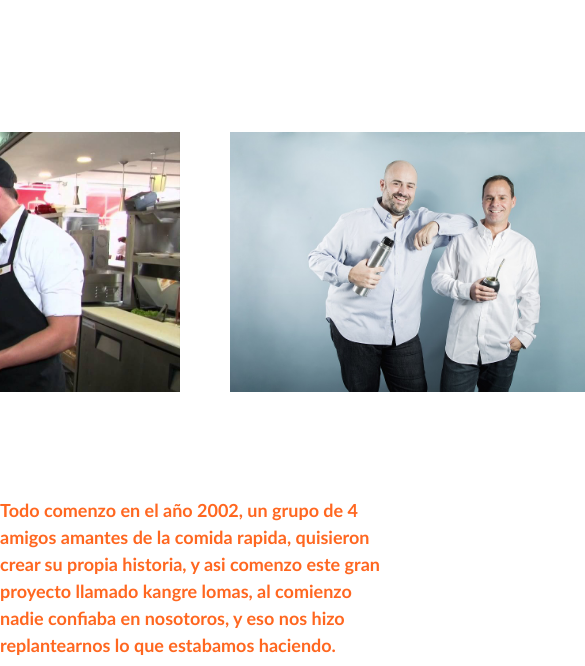
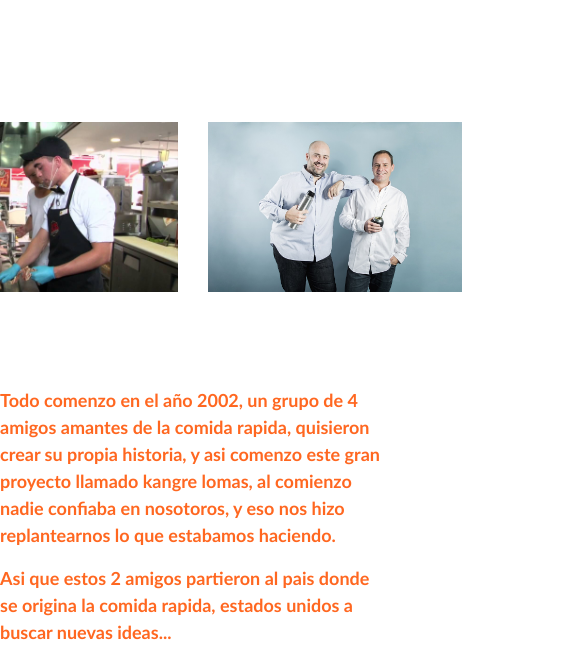
Before and after one commit to rodrigofuentes94/burger-page, a plain HTML site: page quienes.html in a window 390 px wide. Shown: the part 170-836 px from the top of the page, 585 px wide, since content can reach past the window. Drawn offline with nearby package versions, Linux system fonts and the light colour scheme.

Commit message:
actualizo sitio

```diff
--- a/sass/style.css
+++ b/sass/style.css
@@ -212,6 +212,8 @@ section {
     margin: 20px;
     padding: 0px;
   }
+
+
 }
 
 @media (max-width: 480px) {
@@ -311,13 +313,12 @@ section {
 
 @media (max-width: 480px) {
   .historia img {
-    display: -webkit-box;
-    display: -ms-flexbox;
     display: flex;
-    margin: 0px;
-    padding: 20px;
-    width: 500px;
-    height: 300px;
+    margin: 10px;
+    padding: 0px;
+    width: 300px;
+    height: 170px;
+    flex-wrap: wrap;
   }
   .textohistoria {
     margin: 0px;
```
